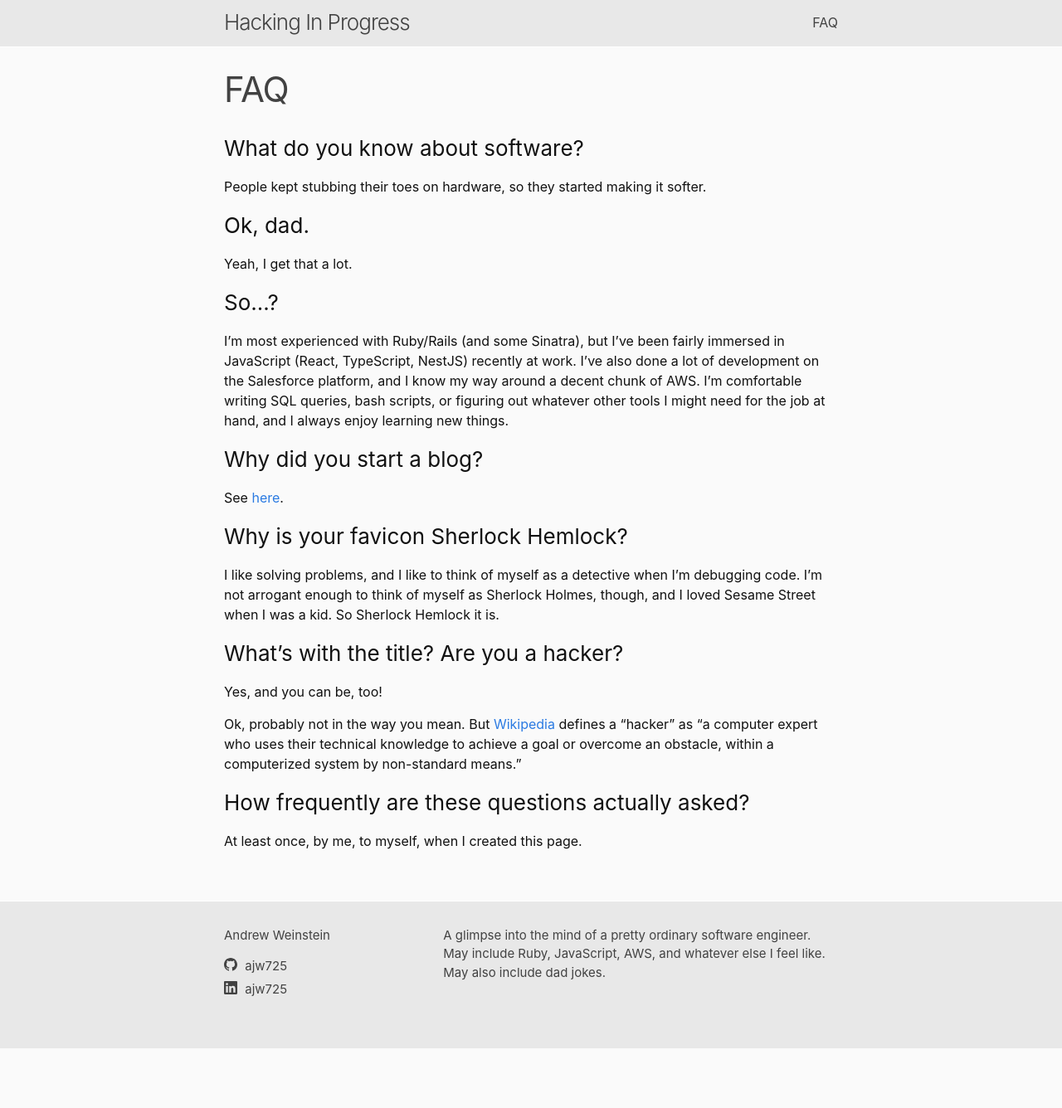
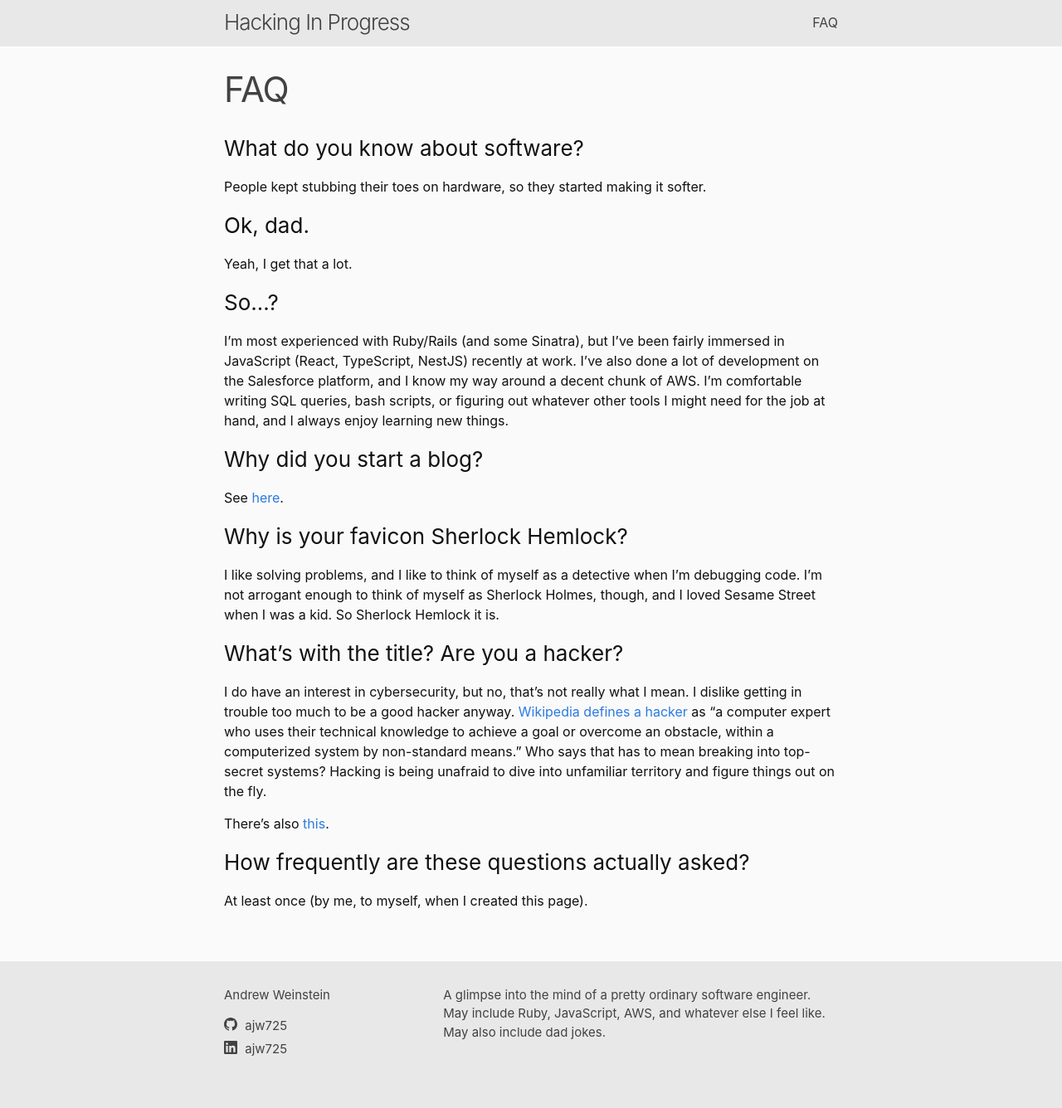
Before and after one commit to ajw725/ajw725.github.io, a Jekyll site: the page built from about.markdown, in a window 1280 px wide. Shown: the whole page at 83% size. Built offline with Jekyll 4.4.1, drawn with Linux system fonts in a browser that asks for light colours; before the commit the page ends 1264 px from its top, so only the background shows below that.

Commit message:
more faq

```diff
--- a/about.markdown
+++ b/about.markdown
@@ -26,10 +26,10 @@ I like solving problems, and I like to think of myself as a detective when I'm d
 
 ### What's with the title? Are you a hacker?
 
-Yes, and you can be, too!
+I do have an interest in cybersecurity, but no, that's not really what I mean. I dislike getting in trouble too much to be a good hacker anyway. [Wikipedia defines a hacker](https://en.wikipedia.org/wiki/Hacker) as "a computer expert who uses their technical knowledge to achieve a goal or overcome an obstacle, within a computerized system by non-standard means." Who says that has to mean breaking into top-secret systems? Hacking is being unafraid to dive into unfamiliar territory and figure things out on the fly.
 
-Ok, probably not in the way you mean. But [Wikipedia](https://en.wikipedia.org/wiki/Hacker) defines a "hacker" as "a computer expert who uses their technical knowledge to achieve a goal or overcome an obstacle, within a computerized system by non-standard means."
+There's also <a href="https://media.giphy.com/media/Z543HuFdQAmkg/giphy.gif" target="_blank">this</a>.
 
 ### How frequently are these questions actually asked?
 
-At least once, by me, to myself, when I created this page.
+At least once (by me, to myself, when I created this page).
```
